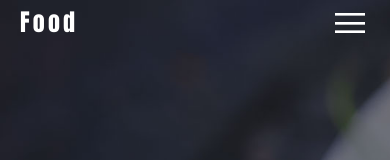
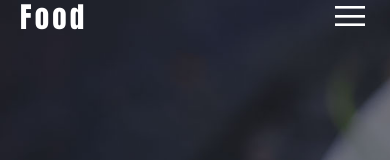
Before and after one commit to sairaman705/Food, a plain HTML site: page index.html in a window 390 px wide. Shown: the top 160 px of the page. Drawn offline with nearby package versions, Linux system fonts and the light colour scheme; a web font is replaced by a local one.

Commit message:
Update design.css

```diff
--- a/design.css
+++ b/design.css
@@ -698,11 +698,12 @@ form .input-box input[type="submit"]{
     /* header */
     header,
     header.sticky{
+        height: 2rem;
         padding: 0.625rem 1.25rem;
     }
 
     header .logo{
-        font-size: 1.5rem;
+        font-size: 1.8rem;
     }
 
     header .navigation{
```
